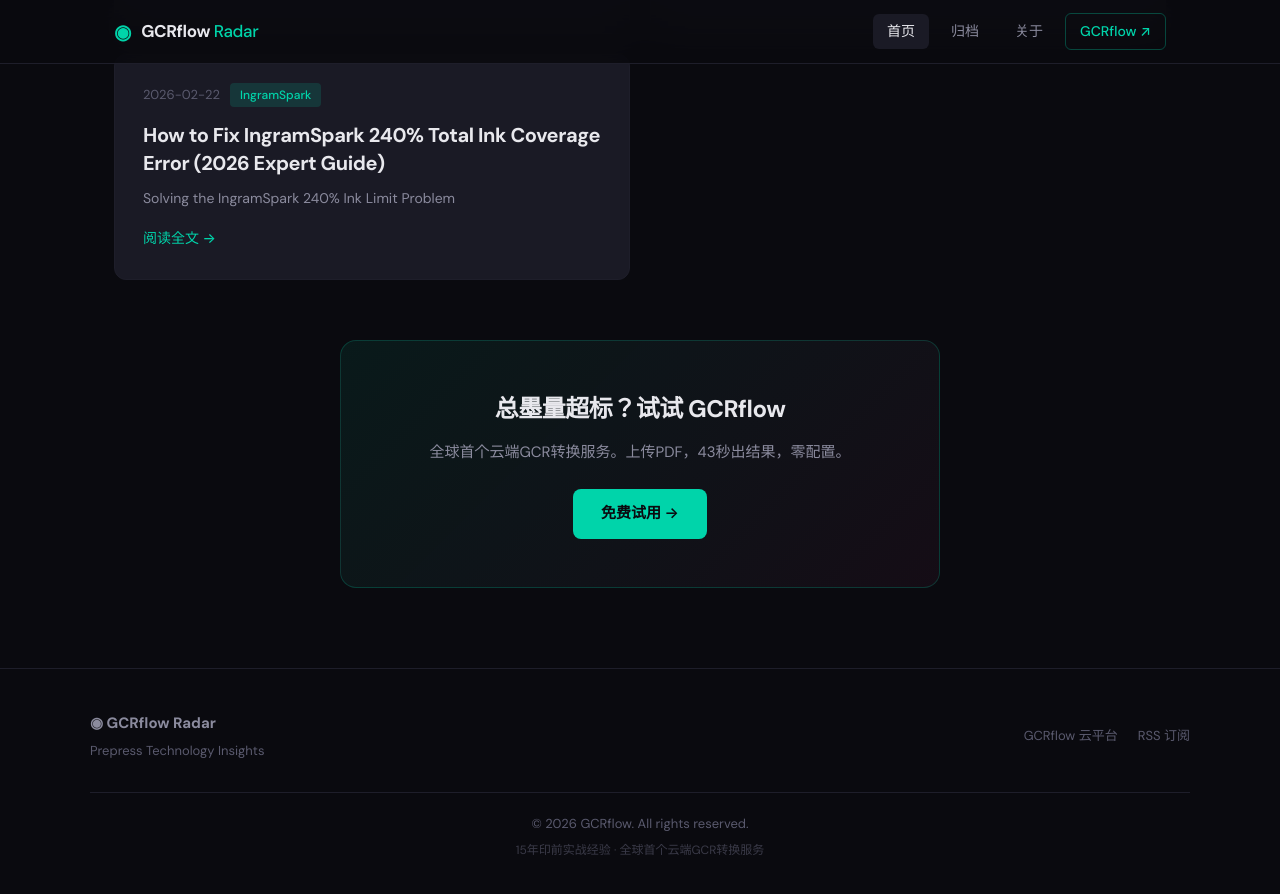
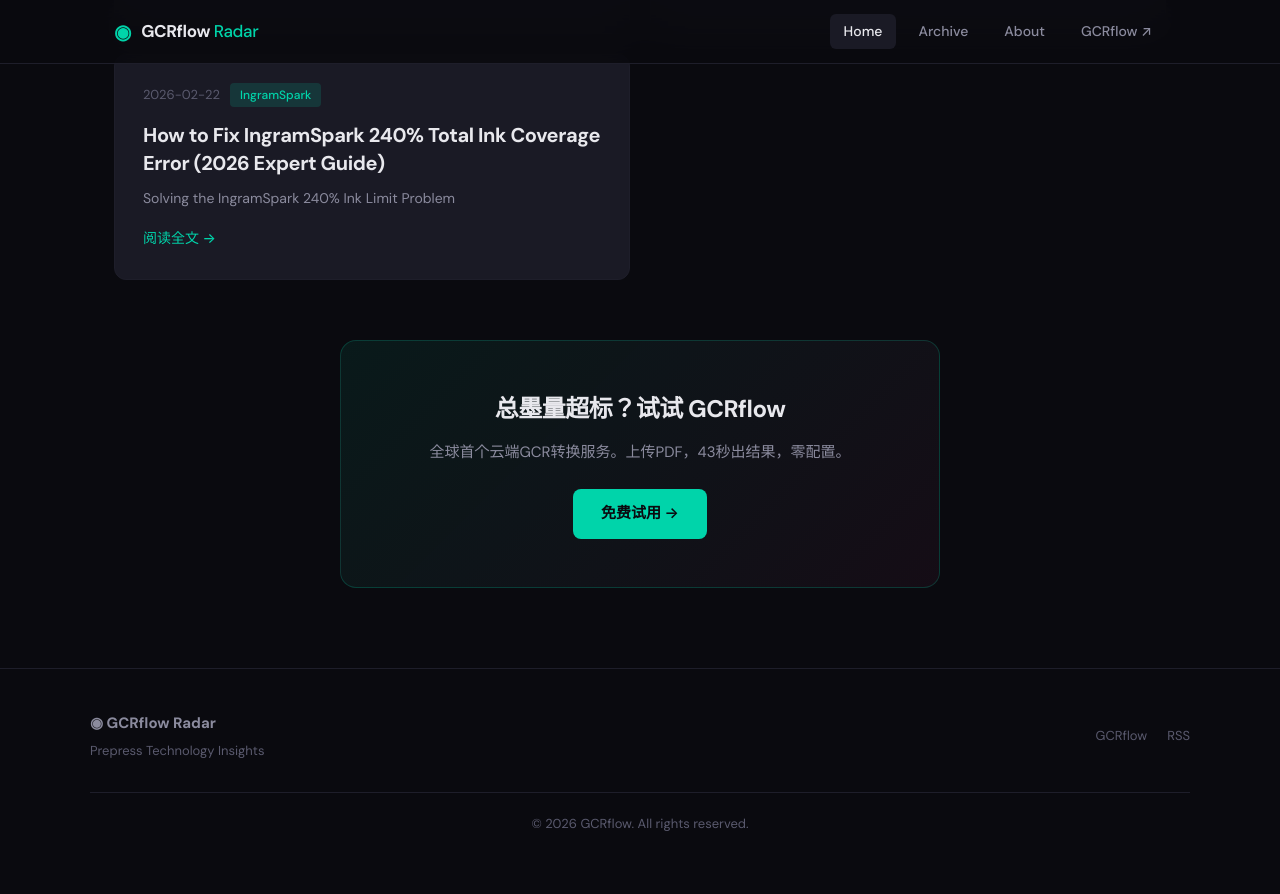
Before and after one commit to L6891244/gcrflow-radar, a Jekyll site: the page built from index.html, in a window 1280 px wide and 900 px high, scrolled down 812 px. Shown: the top 894 px of the window. Built offline with Jekyll 4.4.1, drawn with Linux system fonts in a browser that asks for light colours; the list of posts is cut into pages by our own code.

Commit message:
i18n: English nav/footer, remove Noto Sans SC, simplify footer

```diff
--- a/_layouts/default.html
+++ b/_layouts/default.html
@@ -1,11 +1,11 @@
 <!DOCTYPE html>
-<html lang="{{ site.lang | default: 'zh-CN' }}">
+<html lang="{{ site.lang | default: 'en' }}">
 <head>
   <meta charset="UTF-8">
   <meta name="viewport" content="width=device-width, initial-scale=1.0">
   <title>{% if page.title %}{{ page.title }} | {{ site.title }}{% else %}{{ site.title }}{% endif %}</title>
   <meta name="description" content="{{ page.excerpt | default: site.description | strip_html | truncatewords: 50 }}">
-  <meta name="keywords" content="{{ page.tags | join: ', ' | default: 'GCR, 印前, prepress, 总墨量, ink limit, PDF' }}">
+  <meta name="keywords" content="{{ page.tags | join: ', ' | default: 'GCR, prepress, total ink coverage, ink limit, PDF' }}">
 
   <!-- Open Graph -->
   <meta property="og:title" content="{{ page.title | default: site.title }}">
@@ -23,7 +23,7 @@
   <!-- Fonts -->
   <link rel="preconnect" href="https://fonts.googleapis.com">
   <link rel="preconnect" href="https://fonts.gstatic.com" crossorigin>
-  <link href="https://fonts.googleapis.com/css2?family=Noto+Sans+SC:wght@400;500;700&family=JetBrains+Mono:wght@400;500&family=DM+Sans:ital,wght@0,400;0,500;0,700;1,400&display=swap" rel="stylesheet">
+  <link href="https://fonts.googleapis.com/css2?family=JetBrains+Mono:wght@400;500&family=DM+Sans:ital,wght@0,400;0,500;0,700;1,400&display=swap" rel="stylesheet">
 
   <!-- Styles -->
   <link rel="stylesheet" href="{{ '/assets/css/main.css' | relative_url }}">
@@ -39,10 +39,10 @@
         <span class="nav-logo-text">GCRflow <span class="nav-logo-accent">Radar</span></span>
       </a>
       <div class="nav-links">
-        <a href="{{ '/' | relative_url }}" class="nav-link {% if page.url == '/' %}active{% endif %}">首页</a>
-        <a href="{{ '/archive' | relative_url }}" class="nav-link">归档</a>
-        <a href="{{ '/about' | relative_url }}" class="nav-link">关于</a>
-        <a href="https://gcrflow.com" class="nav-link nav-cta" target="_blank">GCRflow ↗</a>
+        <a href="{{ '/' | relative_url }}" class="nav-link {% if page.url == '/' %}active{% endif %}">Home</a>
+        <a href="{{ '/archive' | relative_url }}" class="nav-link">Archive</a>
+        <a href="{{ '/about' | relative_url }}" class="nav-link">About</a>
+        <a href="https://gcrflow.com" class="nav-link" target="_blank">GCRflow ↗</a>
       </div>
       <button class="nav-toggle" onclick="document.querySelector('.nav-links').classList.toggle('open')" aria-label="Menu">
         <span></span><span></span><span></span>
@@ -63,12 +63,11 @@
         <p class="footer-tagline">{{ site.tagline }}</p>
       </div>
       <div class="footer-links">
-        <a href="https://gcrflow.com" target="_blank">GCRflow 云平台</a>
-        <a href="{{ '/feed.xml' | relative_url }}">RSS 订阅</a>
+        <a href="https://gcrflow.com" target="_blank">GCRflow</a>
+        <a href="{{ '/feed.xml' | relative_url }}">RSS</a>
       </div>
       <div class="footer-copy">
-        <p>© {{ 'now' | date: '%Y' }} GCRflow. All rights reserved.</p>
-        <p class="footer-meta">15年印前实战经验 · 全球首个云端GCR转换服务</p>
+        <p>&copy; {{ 'now' | date: '%Y' }} GCRflow. All rights reserved.</p>
       </div>
     </div>
   </footer>
```
